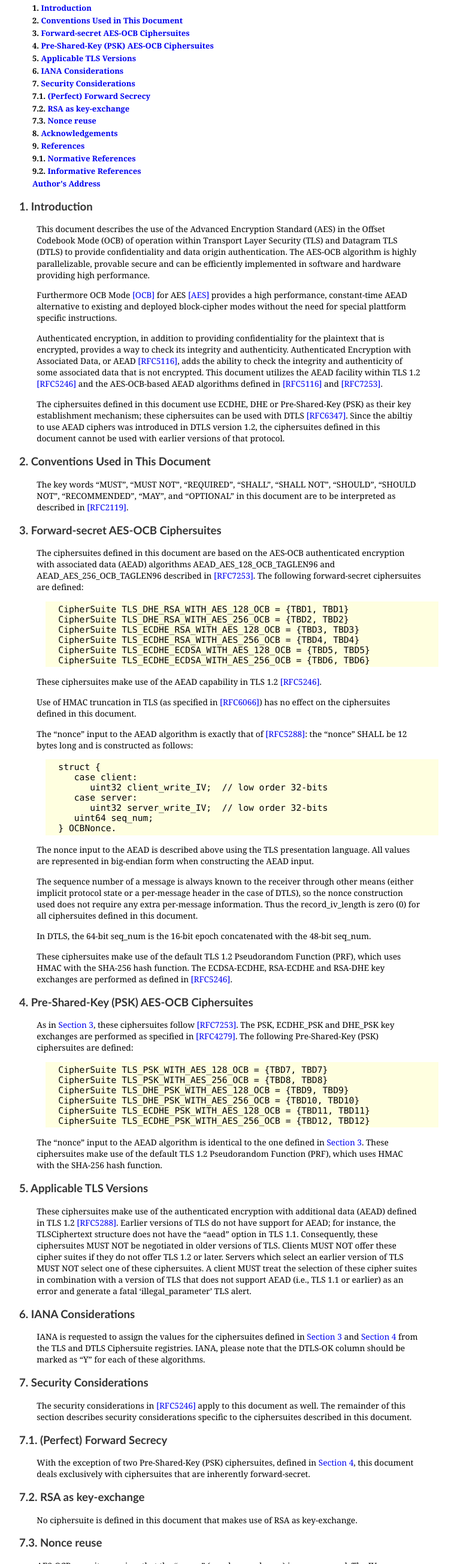
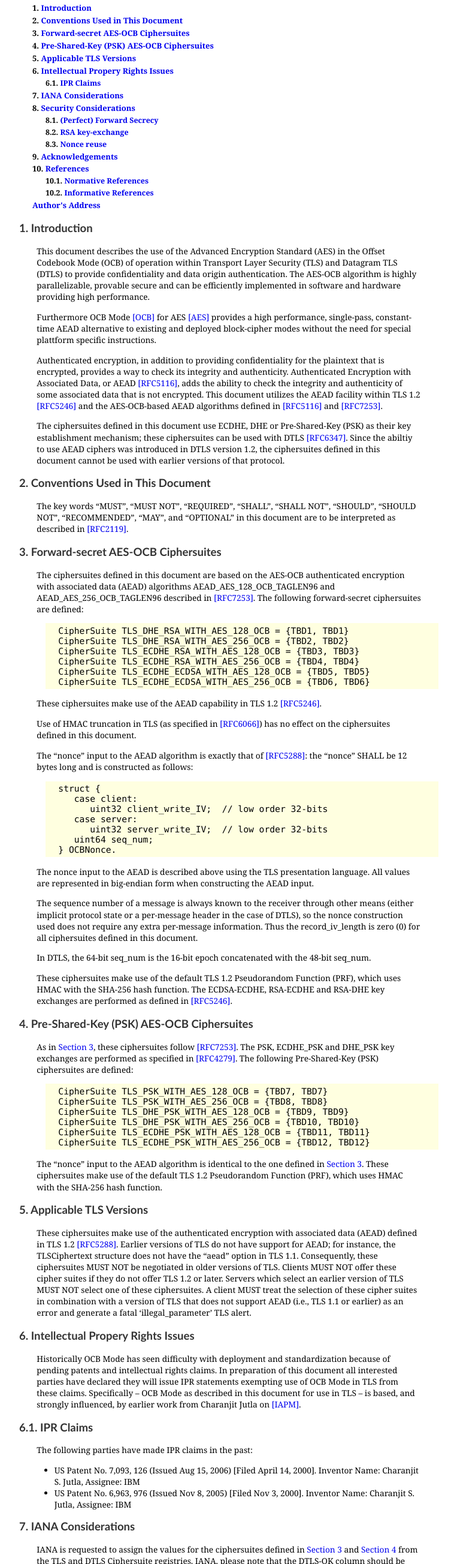
Before and after one commit to azet/draft-zauner-tls-aes-ocb, a plain HTML site: page index.html in a window 1280 px wide. Shown: the part 933-3541 px from the top of the page at 60% size, without its empty margins (258-1021 px from the left). Drawn offline with Linux system fonts and the light colour scheme.

Commit message:
Script updating gh-pages.

```diff
--- a/index.html
+++ b/index.html
@@ -458,19 +458,21 @@ ul.toc a:first-child {
 <link href="#rfc.section.3" rel="Chapter" title="3 Forward-secret AES-OCB Ciphersuites"/>
 <link href="#rfc.section.4" rel="Chapter" title="4 Pre-Shared-Key (PSK) AES-OCB Ciphersuites"/>
 <link href="#rfc.section.5" rel="Chapter" title="5 Applicable TLS Versions"/>
-<link href="#rfc.section.6" rel="Chapter" title="6 IANA Considerations"/>
-<link href="#rfc.section.7" rel="Chapter" title="7 Security Considerations"/>
-<link href="#rfc.section.7.1" rel="Chapter" title="7.1 (Perfect) Forward Secrecy"/>
-<link href="#rfc.section.7.2" rel="Chapter" title="7.2 RSA as key-exchange"/>
-<link href="#rfc.section.7.3" rel="Chapter" title="7.3 Nonce reuse"/>
-<link href="#rfc.section.8" rel="Chapter" title="8 Acknowledgements"/>
-<link href="#rfc.references" rel="Chapter" title="9 References"/>
-<link href="#rfc.references.1" rel="Chapter" title="9.1 Normative References"/>
-<link href="#rfc.references.2" rel="Chapter" title="9.2 Informative References"/>
+<link href="#rfc.section.6" rel="Chapter" title="6 Intellectual Propery Rights Issues"/>
+<link href="#rfc.section.6.1" rel="Chapter" title="6.1 IPR Claims"/>
+<link href="#rfc.section.7" rel="Chapter" title="7 IANA Considerations"/>
+<link href="#rfc.section.8" rel="Chapter" title="8 Security Considerations"/>
+<link href="#rfc.section.8.1" rel="Chapter" title="8.1 (Perfect) Forward Secrecy"/>
+<link href="#rfc.section.8.2" rel="Chapter" title="8.2 RSA key-exchange"/>
+<link href="#rfc.section.8.3" rel="Chapter" title="8.3 Nonce reuse"/>
+<link href="#rfc.section.9" rel="Chapter" title="9 Acknowledgements"/>
+<link href="#rfc.references" rel="Chapter" title="10 References"/>
+<link href="#rfc.references.1" rel="Chapter" title="10.1 Normative References"/>
+<link href="#rfc.references.2" rel="Chapter" title="10.2 Informative References"/>
 <link href="#rfc.authors" rel="Chapter"/>
 
 
-  <meta name="generator" content="xml2rfc version 2.4.8 - http://tools.ietf.org/tools/xml2rfc" />
+  <meta name="generator" content="xml2rfc version 2.4.12 - http://tools.ietf.org/tools/xml2rfc" />
   <link rel="schema.dct" href="http://purl.org/dc/terms/" />
 
   <meta name="dct.creator" content="Zauner, A." />
@@ -537,23 +539,25 @@ ul.toc a:first-child {
 <li>3.   <a href="#rfc.section.3">Forward-secret AES-OCB Ciphersuites</a></li>
 <li>4.   <a href="#rfc.section.4">Pre-Shared-Key (PSK) AES-OCB Ciphersuites</a></li>
 <li>5.   <a href="#rfc.section.5">Applicable TLS Versions</a></li>
-<li>6.   <a href="#rfc.section.6">IANA Considerations</a></li>
-<li>7.   <a href="#rfc.section.7">Security Considerations</a></li>
-<li>7.1.   <a href="#rfc.section.7.1">(Perfect) Forward Secrecy</a></li>
-<li>7.2.   <a href="#rfc.section.7.2">RSA as key-exchange</a></li>
-<li>7.3.   <a href="#rfc.section.7.3">Nonce reuse</a></li>
-<li>8.   <a href="#rfc.section.8">Acknowledgements</a></li>
-<li>9.   <a href="#rfc.references">References</a></li>
-<li>9.1.   <a href="#rfc.references.1">Normative References</a></li>
-<li>9.2.   <a href="#rfc.references.2">Informative References</a></li>
-<li><a href="#rfc.authors">Author's Address</a></li>
+<li>6.   <a href="#rfc.section.6">Intellectual Propery Rights Issues</a></li>
+<ul><li>6.1.   <a href="#rfc.section.6.1">IPR Claims</a></li>
+</ul><li>7.   <a href="#rfc.section.7">IANA Considerations</a></li>
+<li>8.   <a href="#rfc.section.8">Security Considerations</a></li>
+<ul><li>8.1.   <a href="#rfc.section.8.1">(Perfect) Forward Secrecy</a></li>
+<li>8.2.   <a href="#rfc.section.8.2">RSA key-exchange</a></li>
+<li>8.3.   <a href="#rfc.section.8.3">Nonce reuse</a></li>
+</ul><li>9.   <a href="#rfc.section.9">Acknowledgements</a></li>
+<li>10.   <a href="#rfc.references">References</a></li>
+<ul><li>10.1.   <a href="#rfc.references.1">Normative References</a></li>
+<li>10.2.   <a href="#rfc.references.2">Informative References</a></li>
+</ul><li><a href="#rfc.authors">Author's Address</a></li>
 
 
   </ul>
 
   <h1 id="rfc.section.1"><a href="#rfc.section.1">1.</a> <a href="#introduction" id="introduction">Introduction</a></h1>
 <p id="rfc.section.1.p.1">This document describes the use of the Advanced Encryption Standard (AES) in the Offset Codebook Mode (OCB) of operation within Transport Layer Security (TLS) and Datagram TLS (DTLS) to provide confidentiality and data origin authentication.  The AES-OCB algorithm is highly parallelizable, provable secure and can be efficiently implemented in software and hardware providing high performance.</p>
-<p id="rfc.section.1.p.2">Furthermore OCB Mode <a href="#OCB">[OCB]</a> for AES <a href="#AES">[AES]</a> provides a high performance, constant-time AEAD alternative to existing and deployed block-cipher modes without the need for special plattform specific instructions.</p>
+<p id="rfc.section.1.p.2">Furthermore OCB Mode <a href="#OCB">[OCB]</a> for AES <a href="#AES">[AES]</a> provides a high performance, single-pass, constant-time AEAD alternative to existing and deployed block-cipher modes without the need for special plattform specific instructions.</p>
 <p id="rfc.section.1.p.3">Authenticated encryption, in addition to providing confidentiality for the plaintext that is encrypted, provides a way to check its integrity and authenticity. Authenticated Encryption with Associated Data, or AEAD <a href="#RFC5116">[RFC5116]</a>, adds the ability to check the integrity and authenticity of some associated data that is not encrypted. This document utilizes the AEAD facility within TLS 1.2 <a href="#RFC5246">[RFC5246]</a> and the AES-OCB-based AEAD algorithms defined in <a href="#RFC5116">[RFC5116]</a> and <a href="#RFC7253">[RFC7253]</a>.</p>
 <p id="rfc.section.1.p.4">The ciphersuites defined in this document use ECDHE, DHE or Pre-Shared-Key (PSK) as their key establishment mechanism; these ciphersuites can be used with DTLS <a href="#RFC6347">[RFC6347]</a>. Since the abiltiy to use AEAD ciphers was introduced in DTLS version 1.2, the ciphersuites defined in this document cannot be used with earlier versions of that protocol.</p>
 <h1 id="rfc.section.2"><a href="#rfc.section.2">2.</a> <a href="#conventions-used-in-this-document" id="conventions-used-in-this-document">Conventions Used in This Document</a></h1>
@@ -596,22 +600,32 @@ ul.toc a:first-child {
 </pre>
 <p id="rfc.section.4.p.2">The &#8220;nonce&#8221; input to the AEAD algorithm is identical to the one defined in <a href="#fssuites">Section 3</a>. These ciphersuites make use of the default TLS 1.2 Pseudorandom Function (PRF), which uses HMAC with the SHA-256 hash function.</p>
 <h1 id="rfc.section.5"><a href="#rfc.section.5">5.</a> <a href="#applicable-tls-versions" id="applicable-tls-versions">Applicable TLS Versions</a></h1>
-<p id="rfc.section.5.p.1">These ciphersuites make use of the authenticated encryption with additional data (AEAD) defined in TLS 1.2 <a href="#RFC5288">[RFC5288]</a>. Earlier versions of TLS do not have support for AEAD; for instance, the TLSCiphertext structure does not have the &#8220;aead&#8221; option in TLS 1.1. Consequently, these ciphersuites MUST NOT be negotiated in older versions of TLS. Clients MUST NOT offer these cipher suites if they do not offer TLS 1.2 or later. Servers which select an earlier version of TLS MUST NOT select one of these ciphersuites. A client MUST treat the selection of these cipher suites in combination with a version of TLS that does not support AEAD (i.e., TLS 1.1 or earlier) as an error and generate a fatal &#8216;illegal_parameter&#8217; TLS alert.</p>
-<h1 id="rfc.section.6"><a href="#rfc.section.6">6.</a> <a href="#iana-considerations" id="iana-considerations">IANA Considerations</a></h1>
-<p id="rfc.section.6.p.1">IANA is requested to assign the values for the ciphersuites defined in <a href="#fssuites">Section 3</a> and <a href="#psksuites">Section 4</a> from the TLS and DTLS Ciphersuite registries. IANA, please note that the DTLS-OK column should be marked as &#8220;Y&#8221; for each of these algorithms.</p>
-<h1 id="rfc.section.7"><a href="#rfc.section.7">7.</a> <a href="#security-considerations" id="security-considerations">Security Considerations</a></h1>
-<p id="rfc.section.7.p.1">The security considerations in <a href="#RFC5246">[RFC5246]</a> apply to this document as well. The remainder of this section describes security considerations specific to the ciphersuites described in this document.</p>
-<h1 id="rfc.section.7.1"><a href="#rfc.section.7.1">7.1.</a> <a href="#perfect-forward-secrecy" id="perfect-forward-secrecy">(Perfect) Forward Secrecy</a></h1>
-<p id="rfc.section.7.1.p.1">With the exception of two Pre-Shared-Key (PSK) ciphersuites, defined in <a href="#psksuites">Section 4</a>, this document deals exclusively with ciphersuites that are inherently forward-secret.</p>
-<h1 id="rfc.section.7.2"><a href="#rfc.section.7.2">7.2.</a> <a href="#rsa-as-key-exchange" id="rsa-as-key-exchange">RSA as key-exchange</a></h1>
-<p id="rfc.section.7.2.p.1">No ciphersuite is defined in this document that makes use of RSA as key-exchange.</p>
-<h1 id="rfc.section.7.3"><a href="#rfc.section.7.3">7.3.</a> <a href="#nonce-reuse" id="nonce-reuse">Nonce reuse</a></h1>
-<p id="rfc.section.7.3.p.1">AES-OCB security requires that the &#8220;nonce&#8221; (number used once) is never reused.  The IV construction in <a href="#fssuites">Section 3</a> is designed to prevent nonce reuse.</p>
-<h1 id="rfc.section.8"><a href="#rfc.section.8">8.</a> <a href="#acknowledgements" id="acknowledgements">Acknowledgements</a></h1>
-<p id="rfc.section.8.p.1">This document borrows heavily from <a href="#RFC5288">[RFC5288]</a> and <a href="#RFC6655">[RFC6655]</a>.</p>
-<p id="rfc.section.8.p.2">The author would like to thank Martin Thompson for his suggested change on the client negotiation paragraph, Nikos Mavrogiannopoulos and Peter Gutmann for the discussion on PSK ciphersuites, Jack Lloyd for content on the clarification of the TLS Record IV length and the TLS Working Group in general for feedback and discussion on this document.</p>
-<h1 id="rfc.references"><a href="#rfc.references">9.</a> References</h1>
-<h1 id="rfc.references.1"><a href="#rfc.references.1">9.1.</a> Normative References</h1>
+<p id="rfc.section.5.p.1">These ciphersuites make use of the authenticated encryption with associated data (AEAD) defined in TLS 1.2 <a href="#RFC5288">[RFC5288]</a>. Earlier versions of TLS do not have support for AEAD; for instance, the TLSCiphertext structure does not have the &#8220;aead&#8221; option in TLS 1.1. Consequently, these ciphersuites MUST NOT be negotiated in older versions of TLS. Clients MUST NOT offer these cipher suites if they do not offer TLS 1.2 or later. Servers which select an earlier version of TLS MUST NOT select one of these ciphersuites. A client MUST treat the selection of these cipher suites in combination with a version of TLS that does not support AEAD (i.e., TLS 1.1 or earlier) as an error and generate a fatal &#8216;illegal_parameter&#8217; TLS alert.</p>
+<h1 id="rfc.section.6"><a href="#rfc.section.6">6.</a> <a href="#intellectual-propery-rights-issues" id="intellectual-propery-rights-issues">Intellectual Propery Rights Issues</a></h1>
+<p id="rfc.section.6.p.1">Historically OCB Mode has seen difficulty with deployment and standardization because of pending patents and intellectual rights claims. In preparation of this document all interested parties have declared they will issue IPR statements exempting use of OCB Mode in TLS from these claims. Specifically &#8211; OCB Mode as described in this document for use in TLS &#8211; is based, and strongly influenced, by earlier work from Charanjit Jutla on <a href="#IAPM">[IAPM]</a>.</p>
+<h1 id="rfc.section.6.1"><a href="#rfc.section.6.1">6.1.</a> <a href="#ipr-claims" id="ipr-claims">IPR Claims</a></h1>
+<p id="rfc.section.6.1.p.1">The following parties have made IPR claims in the past:</p>
+<p/>
+
+<ul>
+  <li>US Patent No. 7,093, 126 (Issued Aug 15, 2006) [Filed April 14, 2000]. Inventor Name: Charanjit S. Jutla, Assignee: IBM</li>
+  <li>US Patent No. 6,963, 976 (Issued Nov 8, 2005) [Filed Nov 3, 2000]. Inventor Name: Charanjit S. Jutla, Assignee: IBM</li>
+</ul>
+<h1 id="rfc.section.7"><a href="#rfc.section.7">7.</a> <a href="#iana-considerations" id="iana-considerations">IANA Considerations</a></h1>
+<p id="rfc.section.7.p.1">IANA is requested to assign the values for the ciphersuites defined in <a href="#fssuites">Section 3</a> and <a href="#psksuites">Section 4</a> from the TLS and DTLS Ciphersuite registries. IANA, please note that the DTLS-OK column should be marked as &#8220;Y&#8221; for each of these algorithms.</p>
+<h1 id="rfc.section.8"><a href="#rfc.section.8">8.</a> <a href="#security-considerations" id="security-considerations">Security Considerations</a></h1>
+<p id="rfc.section.8.p.1">The security considerations in <a href="#RFC5246">[RFC5246]</a> apply to this document as well. The remainder of this section describes security considerations specific to the ciphersuites described in this document.</p>
+<h1 id="rfc.section.8.1"><a href="#rfc.section.8.1">8.1.</a> <a href="#perfect-forward-secrecy" id="perfect-forward-secrecy">(Perfect) Forward Secrecy</a></h1>
+<p id="rfc.section.8.1.p.1">With the exception of two Pre-Shared-Key (PSK) ciphersuites, defined in <a href="#psksuites">Section 4</a>, this document deals exclusively with ciphersuites that are inherently forward-secret.</p>
+<h1 id="rfc.section.8.2"><a href="#rfc.section.8.2">8.2.</a> <a href="#rsa-key-exchange" id="rsa-key-exchange">RSA key-exchange</a></h1>
+<p id="rfc.section.8.2.p.1">No ciphersuite is defined in this document that makes use of RSA as key-exchange.</p>
+<h1 id="rfc.section.8.3"><a href="#rfc.section.8.3">8.3.</a> <a href="#nonce-reuse" id="nonce-reuse">Nonce reuse</a></h1>
+<p id="rfc.section.8.3.p.1">AES-OCB security requires that the &#8220;nonce&#8221; (number used once) is never reused.  The IV construction in <a href="#fssuites">Section 3</a> is designed to prevent nonce reuse.</p>
+<h1 id="rfc.section.9"><a href="#rfc.section.9">9.</a> <a href="#acknowledgements" id="acknowledgements">Acknowledgements</a></h1>
+<p id="rfc.section.9.p.1">This document borrows heavily from <a href="#RFC5288">[RFC5288]</a> and <a href="#RFC6655">[RFC6655]</a>.</p>
+<p id="rfc.section.9.p.2">The author would like to thank Martin Thompson for his suggested change on the client negotiation paragraph, Nikos Mavrogiannopoulos and Peter Gutmann for the discussion on PSK ciphersuites, Jack Lloyd for content on the clarification of the TLS Record IV length and the TLS Working Group in general for feedback and discussion on this document.</p>
+<h1 id="rfc.references"><a href="#rfc.references">10.</a> References</h1>
+<h1 id="rfc.references.1"><a href="#rfc.references.1">10.1.</a> Normative References</h1>
 <table>
   <tbody>
     <tr>
@@ -664,7 +678,7 @@ ul.toc a:first-child {
     </tr>
   </tbody>
 </table>
-<h1 id="rfc.references.2"><a href="#rfc.references.2">9.2.</a> Informative References</h1>
+<h1 id="rfc.references.2"><a href="#rfc.references.2">10.2.</a> Informative References</h1>
 <table>
   <tbody>
     <tr>
@@ -672,6 +686,12 @@ ul.toc a:first-child {
         <b id="AES">[AES]</b>
       </td>
       <td class="top"><a>National Institute of Standards and Technology</a>, "<a>Specification for the Advanced Encryption Standard (AES)</a>", NIST FIPS 197, November 2001.</td>
+    </tr>
+    <tr>
+      <td class="reference">
+        <b id="IAPM">[IAPM]</b>
+      </td>
+      <td class="top"><a>Jutla, C.</a>, "<a>Encryption Modes with Almost Free Message Integrity</a>", 2001.</td>
     </tr>
     <tr>
       <td class="reference">
```
Also changed, not shown: draft-zauner-tls-aes-ocb.txt.
